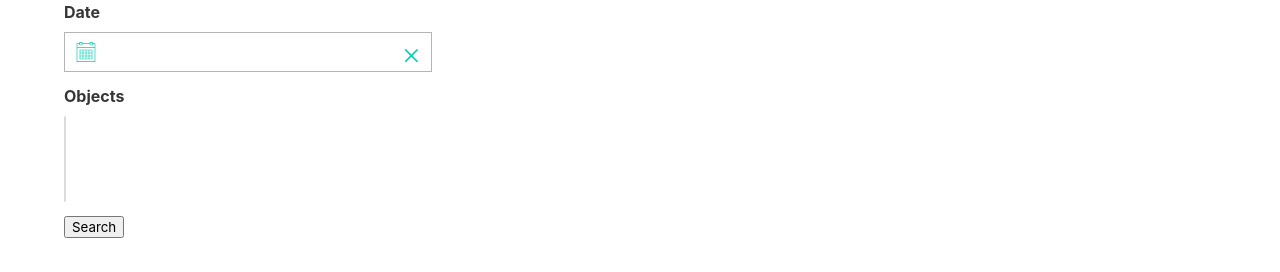
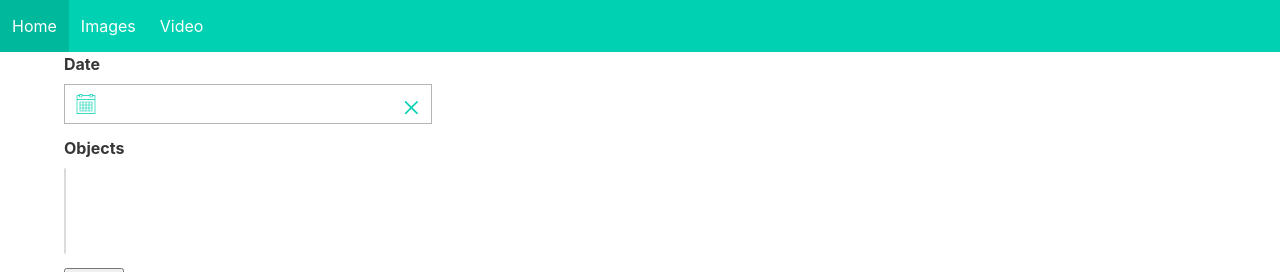
Before and after one commit to cristianpb/object-detection, a Flask app: page /images in a window 1280 px wide. Shown: the top 272 px of the page. Run offline with Flask 2, Linux system fonts and the light colour scheme.

Commit message:
Add navbar to index page

```diff
--- a/templates/preview.html
+++ b/templates/preview.html
@@ -1,5 +1,24 @@
 <!DOCTYPE html>
 <html>
+   <nav class="navbar is-primary" role="navigation" aria-label="main navigation">
+    <div class="navbar-brand">
+      <a class="navbar-item" href="/">
+          Home
+      </a>
+      <a class="navbar-item" href="/images">
+          Images
+      </a>
+      <a class="navbar-item" href="/video_feed">
+          Video
+      </a>
+
+      <a role="button" class="navbar-burger burger" aria-label="menu" aria-expanded="false" data-target="navbarBasicExample">
+        <span aria-hidden="true"></span>
+        <span aria-hidden="true"></span>
+        <span aria-hidden="true"></span>
+      </a>
+    </div>
+  </nav>
   <head>
     <meta name="viewport" content="width=device-width, initial-scale=1">
     <title></title>
```
Also changed, not shown: templates/index.html (+21 -10 lines).
